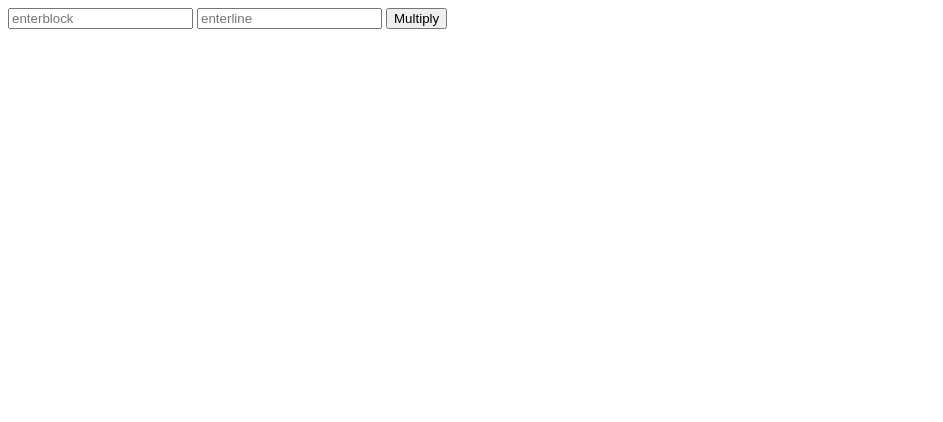
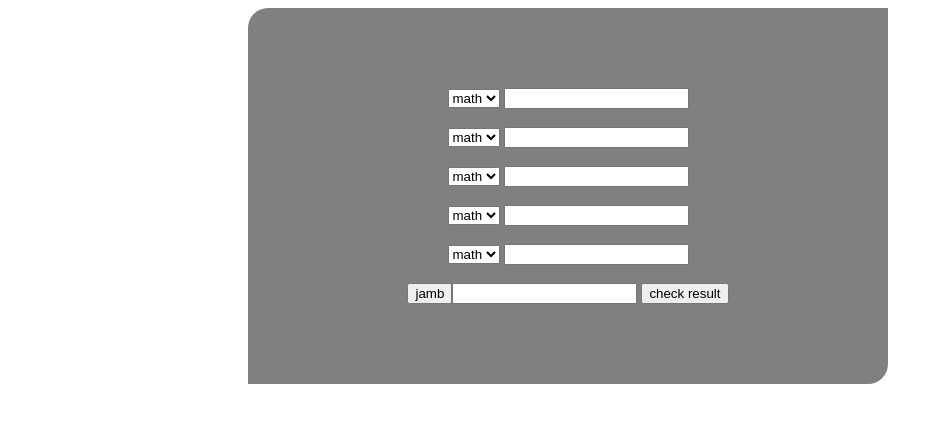
Before and after one commit to John-Fixit/Jamb-like-rresult-checker, a plain HTML site: page index.html in a window 1280 px wide. Shown: the whole page, without its empty margins (0-943 px from the left). Drawn offline with Linux system fonts and the light colour scheme.

Commit message:
I renamed the file into index from result

```diff
--- a/index.html
+++ b/index.html
@@ -1,34 +1,74 @@
 <!DOCTYPE html>
 <html lang="en">
+
 <head>
   <meta charset="UTF-8">
   <meta http-equiv="X-UA-Compatible" content="IE=edge">
   <meta name="viewport" content="width=device-width, initial-scale=1.0">
   <title>Document</title>
 </head>
+
 <body>
-   <input type="text" name="" id="val1" placeholder="enterblock">
-   <input type="text" name="" id="val2" placeholder="enterline">
-   <button onclick="sol()">Multiply</button>
-    <div id="result"></div>
+  <div align = "center" style="background-color: grey; padding: 10vh;width: 60vh; margin-left: 30vh; border-radius: 20px 0 20px 0;">
+    <select name="" id="">
+      <option value="">math</option>
+      <option value="">Eng</option>
+      <option value="">Chm</option>
+      <option value="">Bio</option>
+      <option value="">Phy</option>
+    </select>
+    <input type="text" id="input1"><br><br>
+    <select name="" id="">
+      <option value="">math</option>
+      <option value="">Eng</option>
+      <option value="">Chm</option>
+      <option value="">Bio</option>
+      <option value="">Phy</option>
+    </select>
+    <input type="text" id="input2"><br><br>
+    <select name="" id="">
+      <option value="">math</option>
+      <option value="">Eng</option>
+      <option value="">Chm</option>
+      <option value="">Bio</option>
+      <option value="">Phy</option>
+    </select>
+    <input type="text" id="input3"><br><br>
+    <select name="" id="">
+      <option value="">math</option>
+      <option value="">Eng</option>
+      <option value="">Chm</option>
+      <option value="">Bio</option>
+      <option value="">Phy</option>
+    </select>
+    <input type="text" id="input4"><br><br>
+    <select name="" id="">
+      <option value="">math</option>
+      <option value="">Eng</option>
+      <option value="">Chm</option>
+      <option value="">Bio</option>
+      <option value="">Phy</option>
+    </select>
+    <input type="text" id="input5"><br><br>
 
+    <button onclick="solve()">jamb</button><input type="text" id="solv">
+    <button onclick="check()">check result</button>
+    <div id="result" style="background-color: green; width: 200px;"></div>
+  </div>
+
+</body>
 <script>
-        function sol(){
-            tail='';
-            var v1 = val1.value
-            var v2 = val2.value
-            tail+='<table border=1>'
-                for (i=1; i<=v2; i++){
-                    tail+='<tr>'
-                        for (k=1; k<=v1; k++){
-                            tail+='<td>' + k + 'x' + i + '=' + (k*i) + '</td>'
+  function solve() {
+    solv.value = parseFloat(input1.value) + parseInt(input2.value) + parseInt(input3.value) + parseInt(input4.value) + parseInt(input5.value)
   }
-                        '</tr>'
+  function check() {
+    if (solv.value >= 200) {
+      result.innerText = "congratulaton you"
     }
-            '</table>'
-                result.innerHTML = tail
-
+    else {
+      result.innerText = "sorry! no admission offered,try again next year"
+    }
   }
 </script>
-</body>
+
 </html>
```
Lines whose indentation alone changed are shown as unchanged.
